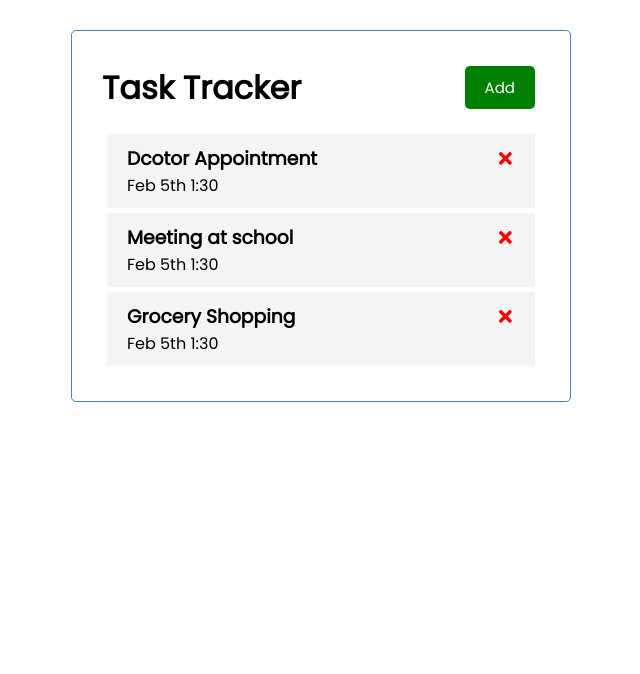
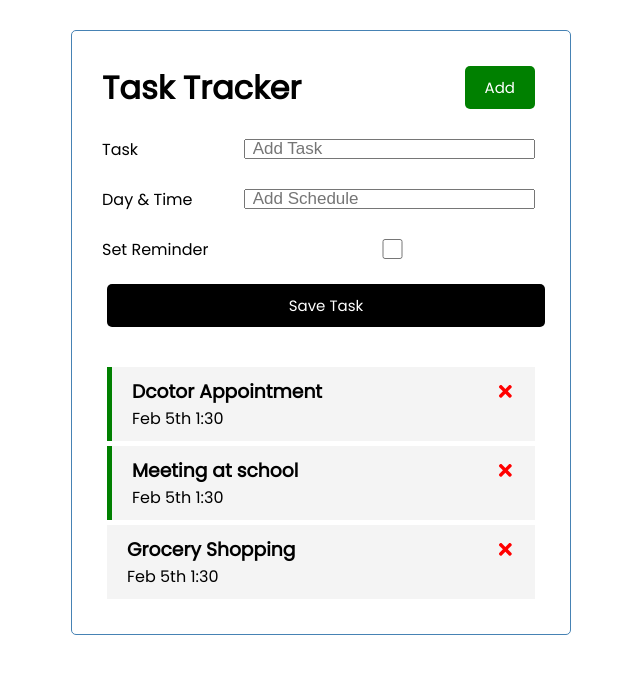
Before and after one commit to wahid-shuvo/TrackTasks, a React (Create React App) app: page / in a window 1280 px wide. Shown: the top 674 px of the page, without its empty margins (319-959 px from the left). Built offline with nearby package versions, Linux system fonts and the light colour scheme.

Commit message:
Implemented Add task functionality

```diff
--- a/src/App.js
+++ b/src/App.js
@@ -1,6 +1,7 @@
 import { useState } from "react"
 import Header from "./components/Header";
 import Tasks from "./components/Tasks";
+import AddTask from "./components/AddTask";
 
 const App = () => {
   const [tasks, setTasks] = useState([
@@ -31,14 +32,22 @@ const App = () => {
     setTasks(tasks.filter((task) => task.id !== id))
   }
 
+  //Toggle Reminder
+
+  const toggleReminder = (id) => {
+    setTasks(tasks.map((task) => task.id === id ? { ...task, reminder: !task.reminder } : task))
+  }
+
   return (
     <div className="container">
       <Header />
-      { tasks.length>0?
+      <AddTask/>
+      {tasks.length > 0 ?
         <Tasks
           tasks={tasks}
           onDelete={deleteTask}
-        />:'No Tasks To Show'
+          onToggle={toggleReminder}
+        /> : 'No Tasks To Show'
       }
     </div>
   );
--- /dev/null
+++ b/src/components/AddTask.js
@@ -0,0 +1,43 @@
+import React from 'react'
+import { useState } from 'react'
+
+const AddTask = () => {
+    const [text, setText] = useState('')
+    const [day, setDay] = useState('')
+    const [reminder, setReminder] = useState(false)
+    return (
+        <form className='add-form'>
+            <div className='form-control form-control-check'>
+                <label htmlFor="">Task</label>
+                <input type="text"
+                 placeholder='Add Task '
+                 value={text}
+                 onChange={(e)=>
+                    setText(e.target.value)}
+                    />
+            </div>
+
+            <div className='form-control form-control-check'>
+                <label htmlFor="">Day & Time</label>
+                <input type="text"
+                placeholder='Add Schedule'
+                value={day}
+                 onChange={(e)=>
+                    setDay(e.target.value)}
+                     />
+            </div>
+
+            <div className='form-control form-control-check'>
+                <label htmlFor="">Set Reminder</label>
+                <input type="checkbox"
+                value={reminder}
+                onChange={(e)=>
+                   setReminder(e.currentTarget.checked)} />
+            </div>
+            <input type="submit" value={"Save Task"} className='btn btn-block' />
+
+        </form>
+    )
+}
+
+export default AddTask
--- a/src/components/Task.js
+++ b/src/components/Task.js
@@ -1,9 +1,9 @@
 import React from 'react'
 import { FaTimes } from 'react-icons/fa'
 
-const Task = ({ task, onDelete}) => {
+const Task = ({ task, onDelete, onToggle}) => {
     return (
-        <div className='task'>
+        <div className={`task ${task.reminder?'reminder':''}`} onDoubleClick={()=>onToggle(task.id)}>
             <h3>{task.text}
                 <FaTimes
                     style={
--- a/src/components/Tasks.js
+++ b/src/components/Tasks.js
@@ -1,5 +1,5 @@
 import Task from "./Task"
-const Tasks = ({ tasks, onDelete}) => {
+const Tasks = ({ tasks, onDelete,onToggle}) => {
     return (
         <>
             {
@@ -8,6 +8,7 @@ const Tasks = ({ tasks, onDelete}) => {
                     key={task.id}
                     task={task}
                     onDelete={onDelete}
+                    onToggle={onToggle}
                     />
                 ))}
         </>
```
